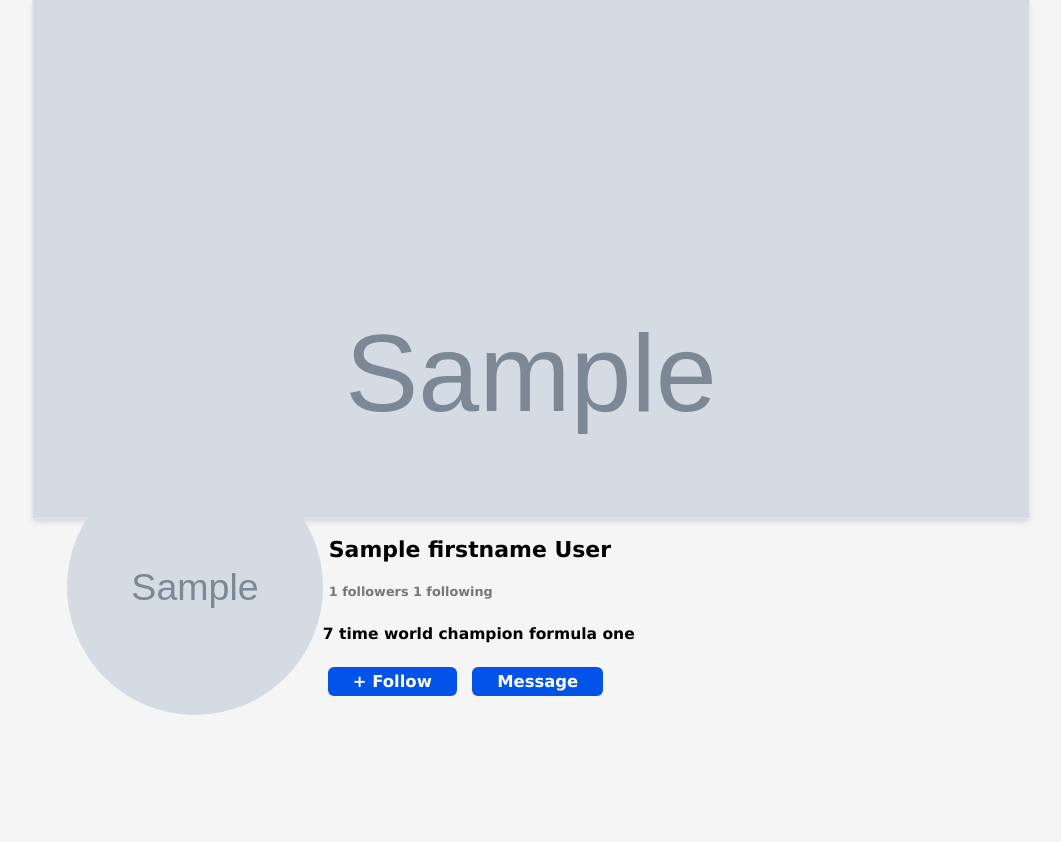
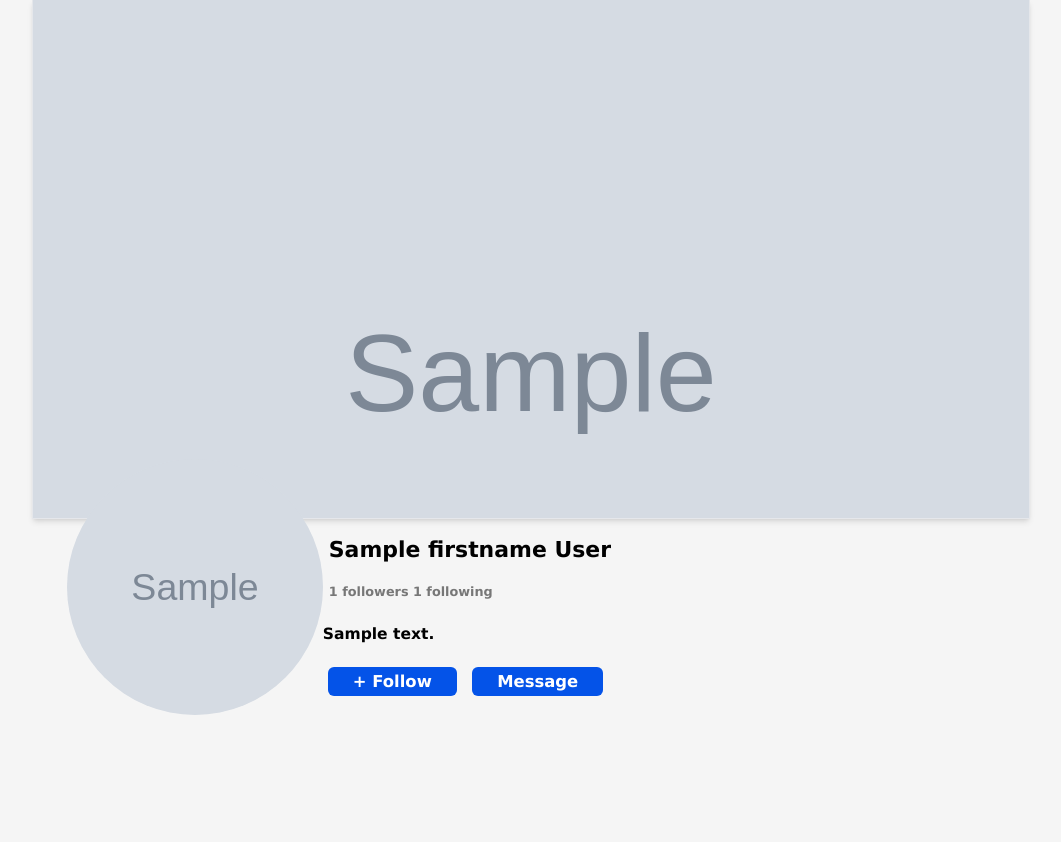
Before and after one commit to ironsummit72/socialmedia, a Node server app: template views/profile.ejs in a window 1280 px wide; the page is wider, and only the part inside the window is pictured. Shown: the part 101-943 px from the top of that part, without its empty margins (109-1170 px from the left). Run offline with Node 20, Linux system fonts and the light colour scheme; the template is opened without the code that fills it: most values are stand-ins (such as "Sample title", 1, 10 or a date in 2020); grey boxes marked "Sample" are stand-in pictures; style sheets or scripts are compiled from the project's sources; some libraries are stand-ins or nearby versions.

Commit message:
added banner page for user profile

```diff
--- a/views/partials/banner.ejs
+++ b/views/partials/banner.ejs
@@ -15,7 +15,7 @@
                 <span class="relative left-20 font-bold text-red-500 "><%=followers.length%> followers <%=following.length%> following</span>
             </div>
             <div class="discription relative left-56 h-24 flex flex-col justify-around ">
-                <p class="text-black font-bold ">7 time world champion formula one</p>
+                <p class="text-black font-bold "><%=bio%></p>
                 <div>
                     <a class=" bg-[#0453e8] text-white p-10 rounded-md" href="#">+ Follow</a>
                     <a class= "bg-[#0453e8] text-white rounded-md" href="#">Message</a>
```
